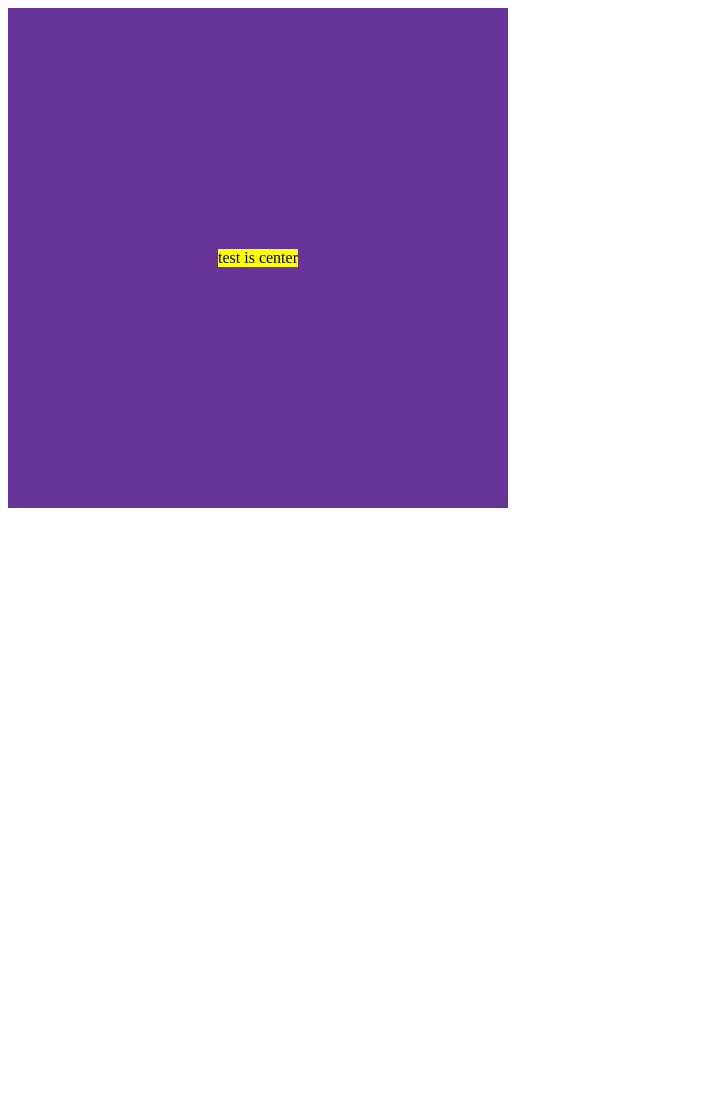
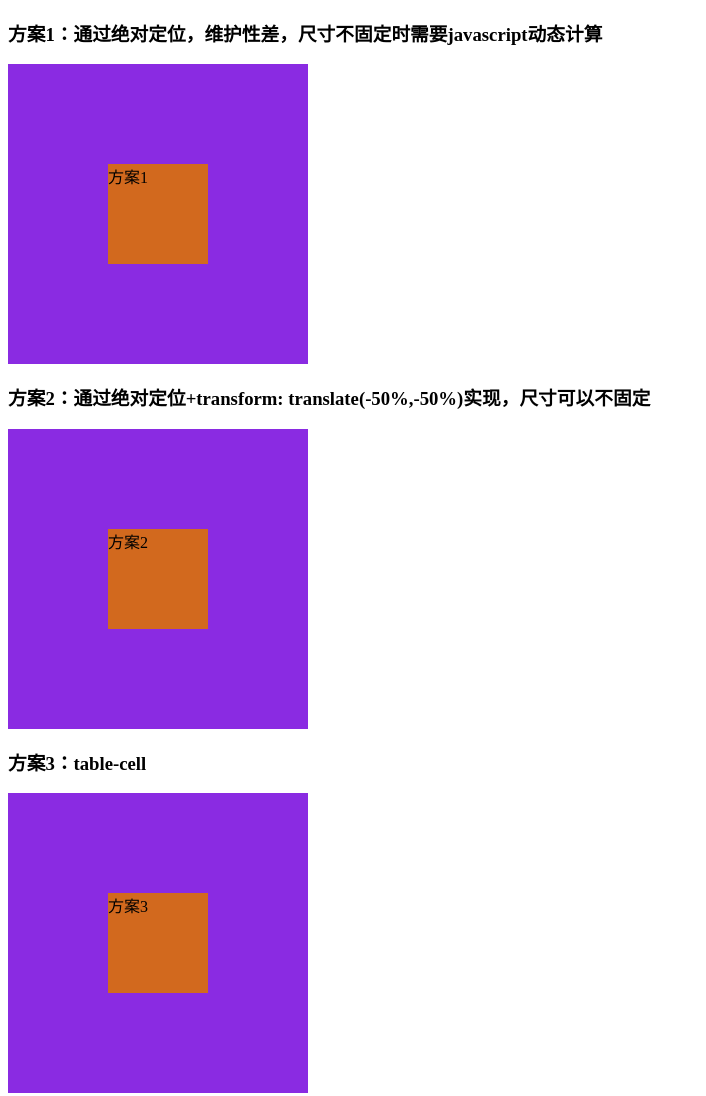
Before and after one commit to chenky/preperation4interview, a plain HTML site: page tencent/middle-center.html in a window 1280 px wide. Shown: the top 1096 px of the page, without its empty margins (0-706 px from the left). Before the commit the page ends 800 px from the top, so only its background shows below. Drawn offline with Linux system fonts and the light colour scheme.

Commit message:
2020 10 10 12 04

```diff
--- a/tencent/2020/music.js
+++ b/tencent/2020/music.js
@@ -156,7 +156,7 @@ class LruCache {
         next.prev = prev;
       }
       // node节点插入到队列首位
-      node.next = head;
+      node.next = this.head;
       node.prev = undefined;
       this.head.prev = node;
       this.head = node;
--- a/tencent/middle-center.html
+++ b/tencent/middle-center.html
@@ -3,68 +3,74 @@
 <head>
   <meta charset="UTF-8">
   <meta name="viewport" content="width=device-width, initial-scale=1.0">
-    <meta http-equiv="X-UA-Compatible" content="ie=edge">
+  <title>垂直，水平居中效果，水平垂直居中</title>
   <style>
-        /* table-cell */
-        /* .box{
-            display: table-cell;
-            text-align: center;
-            vertical-align: middle;
-            height: 500px;
-            width: 500px;
-            background-color: rebeccapurple;
+    .panel{
+      background-color: blueviolet;
+      width: 300px;
+      height: 300px;
     }
-        .box span{
-            background-color: yellow;
-        } */
-        /* position */
-        /* .box{
+    .item{
+      background-color: chocolate;
+      width: 100px;
+      height: 100px;
+      margin: auto;
+    }
+    .position-panel{
       position: relative;
-            height: 500px;
-            width: 500px;
-            background-color: rebeccapurple;
     }
-        .box span{
-          display: block;
+    .position-item{
       position:absolute;
       left: 50%;
-          margin-left: -100px;
       top: 50%;
-          margin-top: -100px;
-          width: 200px;
-          height: 200px;
-          background-color: yellow;
-        } */
-        /* flex */
-        /* .box{
+      margin-top: -50px;
+      margin-left: -50px;
+    }
+    .position-panel2{
+      position: relative;
+    }
+    .position-item2{
+      position:absolute;
+      left: 50%;
+      top: 50%;
+      transform: translate(-50%,-50%);
+    }
+    .table-cell-panel{
+      display: table-cell;
+      vertical-align: middle;
+    }
+    .flex-panel{
       display: flex;
       align-items: center;
-            justify-content:center;
-            height: 500px;
-            width: 500px;
-            background-color: rebeccapurple;
+      justify-content: center;
     }
-        .box span{
-            background-color: yellow;
-        } */
-        /* grid */
-        .box{
+    .grid-panel{
       display: grid;
       align-items: center;
-            justify-content:center;
-            height: 500px;
-            width: 500px;
-            background-color: rebeccapurple;
-        }
-        .box span{
-            background-color: yellow;
+      justify-content: center;
     }
   </style>
-    <title>Document</title>
 </head>
 <body>
-    <div class="box">
-        <span>test is center</span>
+  <h3>方案1：通过绝对定位，维护性差，尺寸不固定时需要javascript动态计算</h3>
+  <div class="panel position-panel">
+    <div class="item position-item">方案1</div>
+  </div>
+  <h3>方案2：通过绝对定位+transform: translate(-50%,-50%)实现，尺寸可以不固定</h3>
+  <div class="panel position-panel2">
+    <div class="item position-item2">方案2</div>
+  </div>
+  <h3>方案3：table-cell</h3>
+  <div class="panel table-cell-panel">
+    <div class="item table-cell-item">方案3</div>
+  </div>
+  <h3>方案4：flex</h3>
+  <div class="panel flex-panel">
+    <div class="item">方案4</div>
+  </div>
+  <h3>方案5：grid</h3>
+  <div class="panel grid-panel">
+    <div class="item">方案5</div>
   </div>
 </body>
 </html>
```
Also changed, not shown: tencent/2020/2020-10-9.html (+73 -0 lines), 2 other files. Lines whose indentation alone changed are shown as unchanged.
